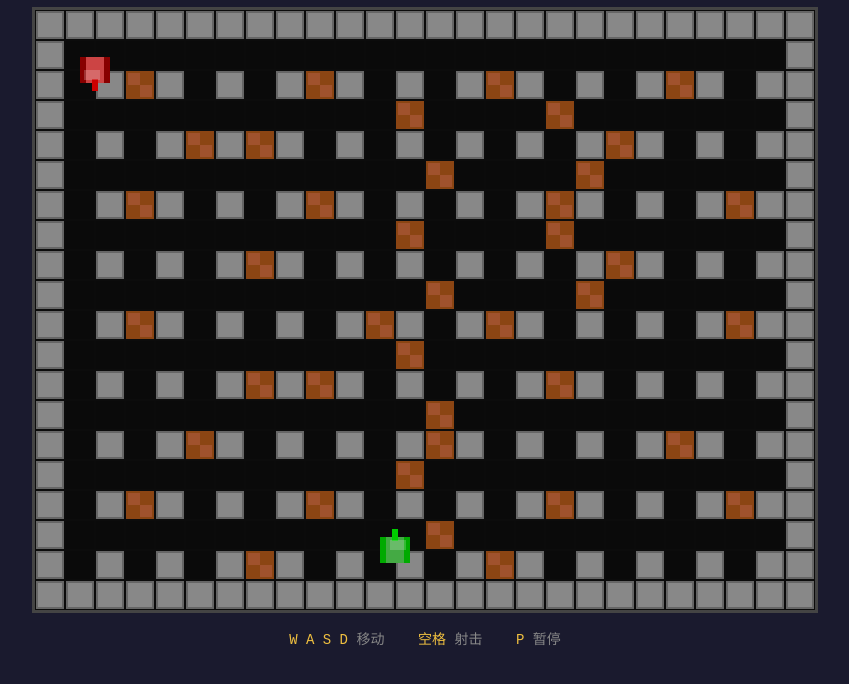
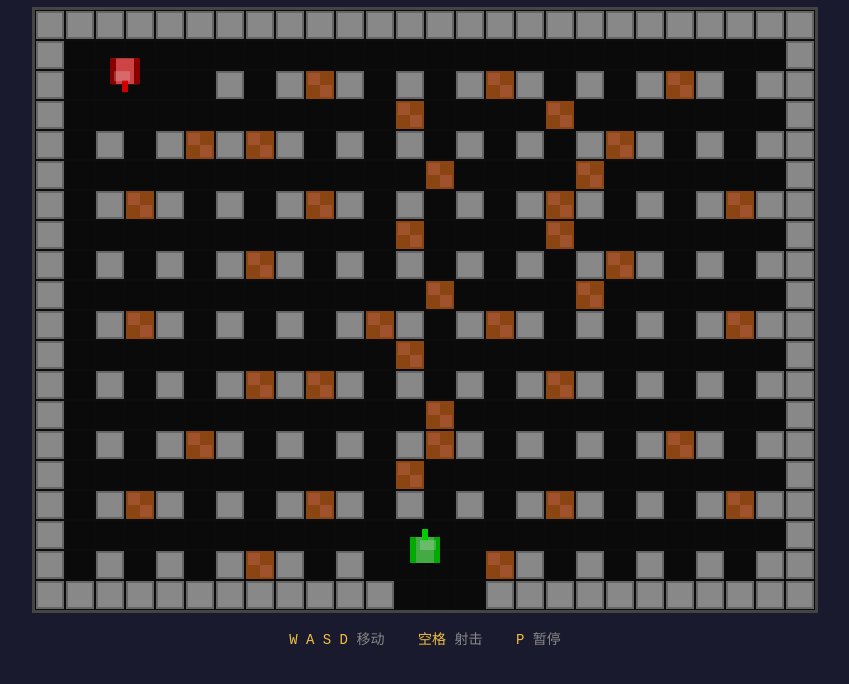
Before and after one commit to yunshubaby/tank-battle, a plain HTML site: page index.html in a window 1280 px wide. Shown: the part 98-782 px from the top of the page, without its empty margins (215-1064 px from the left). Drawn offline with Linux system fonts and the light colour scheme.

Commit message:
Fix tank movement bug - collision detection blocked all movement
The collidesMap method checked the entire tank bounds against walls,
preventing movement when the tank spawned overlapping a wall cell.
Fixed by making collision detection direction-aware: only cells the
tank is entering (not already occupying) are checked. Also clear spawn
areas to prevent initial wall overlap.

Co-Authored-By: Claude Opus 4.7 (1M context) <noreply@anthropic.com>

```diff
--- a/index.html
+++ b/index.html
@@ -218,13 +218,29 @@ class Tank {
     const b = this.getBounds();
     const nx = b.x + dx, ny = b.y + dy;
     const cells = [];
-    for (let r = 0; r < ROWS; r++) {
-      for (let c = 0; c < COLS; c++) {
+
+    // Only check cells in the new position — tanks already overlapping walls
+    // (e.g. at spawn) should still be able to move away from them
+    const oldRStart = Math.floor(b.y / TILE);
+    const oldREnd = Math.floor((b.y + b.h - 0.01) / TILE);
+    const oldCStart = Math.floor(b.x / TILE);
+    const oldCEnd = Math.floor((b.x + b.w - 0.01) / TILE);
+
+    const newRStart = Math.floor(ny / TILE);
+    const newREnd = Math.floor((ny + b.h - 0.01) / TILE);
+    const newCStart = Math.floor(nx / TILE);
+    const newCEnd = Math.floor((nx + b.w - 0.01) / TILE);
+
+    for (let r = newRStart; r <= newREnd; r++) {
+      for (let c = newCStart; c <= newCEnd; c++) {
+        if (r < 0 || r >= ROWS || c < 0 || c >= COLS) {
+          cells.push({ r, c });
+          continue;
+        }
+        // Skip cells the tank already occupied before moving
+        if (r >= oldRStart && r <= oldREnd && c >= oldCStart && c <= oldCEnd) continue;
         if (map[r][c] > 0) {
-          const cx = c * TILE, cy = r * TILE;
-          if (nx < cx + TILE && nx + b.w > cx && ny < cy + TILE && ny + b.h > cy) {
-            cells.push({ r, c });
-          }
+          cells.push({ r, c });
         }
       }
     }
@@ -350,8 +366,22 @@ let player;
 let enemies = [];
 let particles = [];
 
+function clearSpawnArea(centerX, centerY) {
+  const col = Math.floor(centerX / TILE);
+  const row = Math.floor(centerY / TILE);
+  for (let r = row - 1; r <= row + 1; r++) {
+    for (let c = col - 1; c <= col + 1; c++) {
+      if (r >= 0 && r < ROWS && c >= 0 && c < COLS) {
+        map[r][c] = 0;
+      }
+    }
+  }
+}
+
 function spawnPlayer() {
-  player = new PlayerTank(W/2 - TILE, H - TILE*2, 0, '#4a4', true);
+  const sx = W/2, sy = H - TILE * 2;
+  clearSpawnArea(sx, sy);
+  player = new PlayerTank(sx, sy, 0, '#4a4', true);
 }
 
 class PlayerTank extends Tank {
@@ -444,9 +474,11 @@ class EnemyTank extends Tank {
 
 function spawnEnemy() {
   const spawns = [
-    [TILE*2, TILE*2], [W/2, TILE*2], [W - TILE*2, TILE*2]
+    [TILE*3, TILE*2], [W/2, TILE*2], [W - TILE*3, TILE*2]
   ];
   const pos = spawns[Math.floor(Math.random() * spawns.length)];
+  // Clear spawn area to avoid spawning inside walls
+  clearSpawnArea(pos[0], pos[1]);
   // Check no overlap
   const temp = new Tank(pos[0], pos[1], 0, '#c44', false);
   let blocked = false;
```
